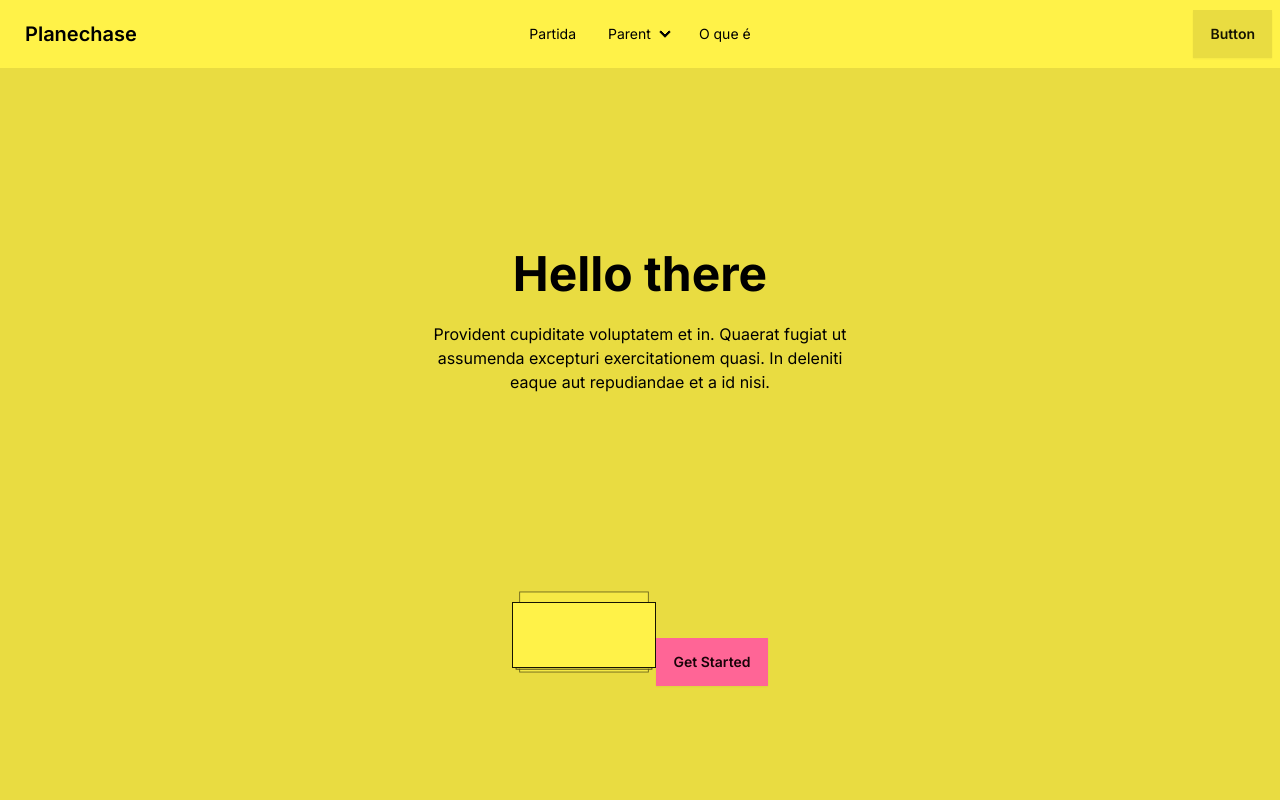
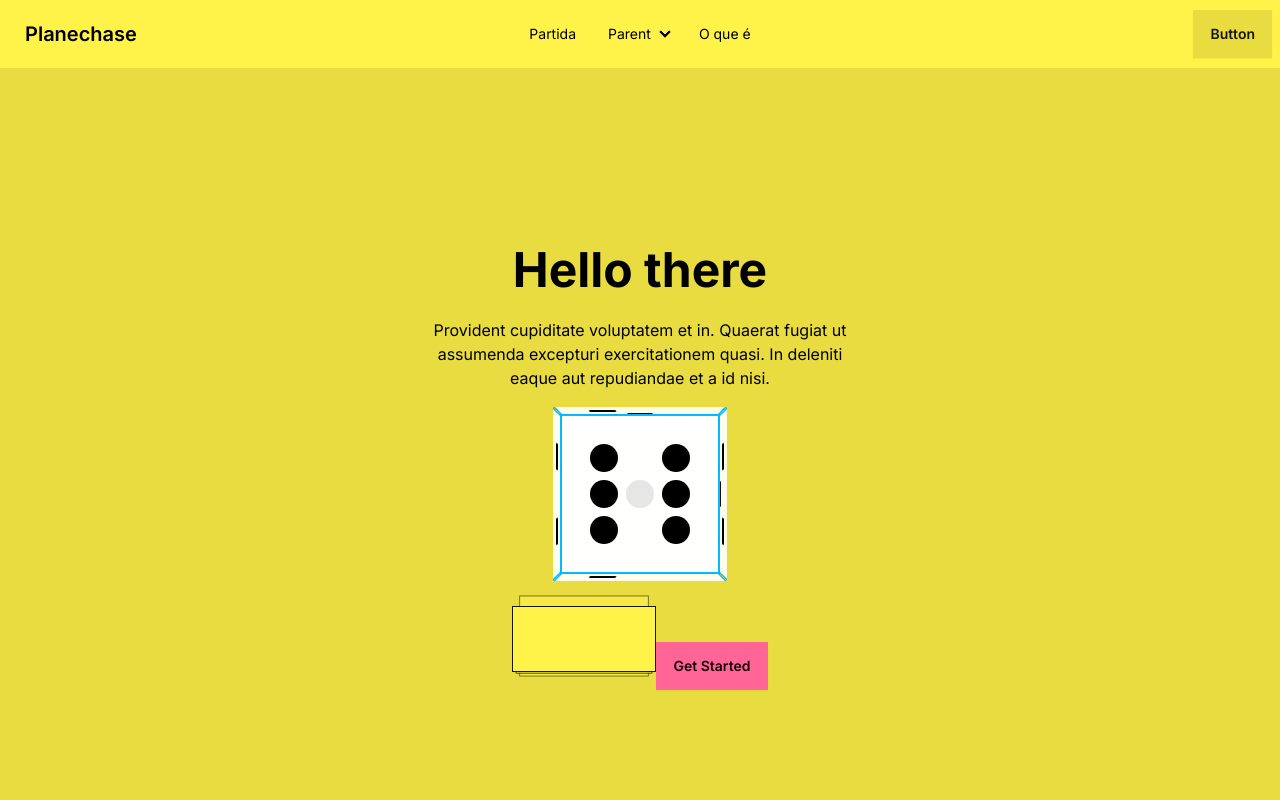
Before and after one commit to RaphaAmericano/planechase-app, a Next.js app in the folder frontend/: page / in a window 1280 px wide. Shown: the top 800 px of the page. Built offline with nearby package versions, Linux system fonts and the light colour scheme.

Commit message:
dice component styled

```diff
--- a/frontend/src/app/page.tsx
+++ b/frontend/src/app/page.tsx
@@ -8,7 +8,7 @@ export default function Home() {
         <div className="max-w-md">
           <h1 className="text-5xl font-bold">Hello there</h1>
           <p className="py-6">Provident cupiditate voluptatem et in. Quaerat fugiat ut assumenda excepturi exercitationem quasi. In deleniti eaque aut repudiandae et a id nisi.</p>
-          <div>
+          <div className="flex justify-center p4 mb-2">
 
           <Dice />
 
--- a/frontend/src/components/Dice/Dice.style.tsx
+++ b/frontend/src/components/Dice/Dice.style.tsx
@@ -1,16 +1,165 @@
 import styled from "styled-components"
 import { DiceContainerProps, DiceElementProps, DiceFaceContainerProps, DiceFaceProps, DotContainerProps, DotProps } from "./Dice.props"
-// @diceSize: 160px;
-// @dotSize: @diceSize*.18;
 
 const diceSize = 160
-const dotSize = `${diceSize * .18}`
+const dotSize = Math.round(((diceSize * .18) + Number.EPSILON) * 100 ) / 100
 
 const DiceContainer = styled.div<DiceContainerProps>`
     height: ${diceSize}px;
     width: ${diceSize}px;
     perspective: 1000px;
 `
+const DotContainer = styled.div<DotContainerProps>`
+    display:grid;
+    grid-template-columns: repeat(3, ${dotSize}px);
+    grid-template-rows: repeat(3, ${dotSize}px);
+    grid-gap: ${dotSize / 4}px ${dotSize / 4}px;
+`
+
+const Dot =  styled.div<DotProps>`
+    background-color: black;
+    border-radius: 50%;
+`
+
+const DiceFace = styled.div<DiceFaceProps>`
+    position:absolute;
+    height: ${diceSize}px;
+    width: ${diceSize}px;
+    outline: 2px solid #00BBFF;
+    outline-offset: -2px;
+    background-color: rgba(255,255,255,0.9);
+    display: flex;
+    justify-content: center;
+    align-items: center;
+    ${({ diceFace }: DiceElementProps ) => {
+        switch(diceFace){
+            case 6:
+                return`
+                    transform: translateX(0) translateY(0) translateZ(-${diceSize}/2);
+                    ${DotContainer}{
+                        ${Dot}:nth-child(1){
+                            grid-column: 1 / span 1;
+                            grid-row: 1 / span 1;
+                        }
+                        ${Dot}:nth-child(2){
+                            grid-column: 3 / span 1;
+                            grid-row: 3 / span 1;
+                        }
+                        ${Dot}:nth-child(3){
+                            grid-column: 1 / span 1;
+                            grid-row: 3 / span 1;
+                        }
+                        ${Dot}:nth-child(4){
+                            grid-column: 1 / span 1;
+                            grid-row: 2 / span 1;
+                        }
+                        ${Dot}:nth-child(5){
+                            grid-column: 3 / span 1;
+                            grid-row: 1 / span 1;
+                        }
+                        ${Dot}:nth-child(6){
+                            grid-column: 3 / span 1;
+                            grid-row: 2 / span 1;
+                        }
+                    }
+                `
+            case 5:
+                return `
+                    transform: translateX(50%) translateY(0%) translateZ(0) rotateY(90deg);
+                    ${DotContainer}{
+                        ${Dot}:nth-child(1){
+                            grid-column: 1 / span 1;
+                            grid-row: 1 / span 1;
+                        }
+                        ${Dot}:nth-child(2){
+                            grid-column: 1 / span 1;
+                            grid-row: 3 / span 1;
+                        }
+                        ${Dot}:nth-child(5){
+                            grid-column: 2 / span 1;
+                            grid-row: 2 / span 1;
+                        }
+                        ${Dot}:nth-child(3){
+                            grid-column: 3 / span 1;
+                            grid-row: 3 / span 1;
+                        }
+                        ${Dot}:nth-child(4){
+                            grid-column: 3 / span 1;
+                            grid-row: 1 / span 1;
+                        }
+                    }
+                `
+            case 4:
+                return `
+                transform: translateX(0) translateY(50%) translateZ(0) rotateX(90deg);
+                ${DotContainer}{
+                    ${Dot}:nth-child(1){
+                        grid-column: 1 / span 1;
+                        grid-row: 1 / span 1;
+                    }
+                    ${Dot}:nth-child(2){
+                        grid-column: 1 / span 1;
+                        grid-row: 3 / span 1;
+                    }
+                    ${Dot}:nth-child(3){
+                        grid-column: 3 / span 1;
+                        grid-row: 3 / span 1;
+                    }
+                    ${Dot}:nth-child(4){
+                        grid-column: 3 / span 1;
+                        grid-row: 1 / span 1;
+                    }
+                }
+            `
+            case 3:
+                return `
+                transform: translateX(0) translateY(-50%) translateZ(0) rotateX(90deg);
+                ${DotContainer}{
+                    ${Dot}:nth-child(1){
+                        grid-column: 3 / span 1;
+                        grid-row: 1 / span 1;
+                    }
+                    ${Dot}:nth-child(2){
+                        grid-column: 2 / span 1;
+                        grid-row: 2 / span 1;
+                    }
+                    ${Dot}:nth-child(3){
+                        grid-column: 1 / span 1;
+                        grid-row: 3 / span 1;
+                    }
+                }
+            `
+            case 2:
+                return `
+                transform: translateX(-50%) translateY(0%) translateZ(0) rotateY(90deg);
+                ${DotContainer}{
+                    ${Dot}:nth-child(1){
+                        grid-column: 3 / span 1;
+                        grid-row: 1 / span 1;
+                    }
+                    ${Dot}:nth-child(2){
+                        grid-column: 1 / span 1;
+                        grid-row: 3 / span 1;
+                    }
+                }
+            `
+            case 1:
+            default:
+                return `
+                    transform: translateX(0) translateY(0) translateZ(${diceSize}/2);
+                    ${DotContainer}{
+                        ${Dot}{
+                            grid-column: 2 / span 1;
+                            grid-row: 2 / span 1;
+                          }
+                    }
+                `
+            };
+        }
+    }
+`
+
+
 
 const DiceElement = styled.div<DiceElementProps>`
     height: ${diceSize}px;
@@ -35,32 +184,20 @@ const DiceElement = styled.div<DiceElementProps>`
             };
         }
     }
-`
-
-
-const DiceFace = styled.div<DiceFaceProps>``
-
-const Dot =  styled.div<DotProps>``
-
-const DotContainer = styled.div<DotContainerProps>`
-    ${Dot}{
-        grid-column: 2 / span 1;
-        grid-row: 2 / span 1;
-    }
-    ${Dot}:nth-child(1){
-        grid-column: 3 / span 1;
-        grid-row: 1 / span 1;
-    }
-    ${Dot}:nth-child(2){
-        grid-column: 2 / span 1;
-        grid-row: 2 / span 1;
-    }
-    ${Dot}:nth-child(3){
-        grid-column: 1 / span 1;
-        grid-row: 3 / span 1;
+    [class^="face"]{
+        position:absolute;
+        height: ${diceSize}px;
+        width: ${diceSize}px;
+        outline: 2px solid #00BBFF;
+        outline-offset: -2px;
+        background-color: rgba(255,255,255,0.9);
+        display: flex;
+        justify-content: center;
+        align-items: center;
     }
 
 `
+
 const DiceFaceContainer = styled.div<DiceFaceContainerProps>`
     [class^="face"]{
         position:absolute;
--- a/frontend/src/components/Dice/Dice.tsx
+++ b/frontend/src/components/Dice/Dice.tsx
@@ -29,7 +29,7 @@ function Dice(){
     //     setIntrvl(interval);
     // }
     return ( <DiceContainer>
-      <DiceFaceContainer diceFace={1}>
+        <DiceElement diceFace={1}>
           <DiceFace diceFace={1}>
             <DotContainer>
               <Dot />
@@ -75,7 +75,7 @@ function Dice(){
               <Dot />
             </DotContainer>
             </DiceFace>
-      </DiceFaceContainer>
+        </DiceElement>
     </DiceContainer>)
 }
 
```
Lines whose indentation alone changed are shown as unchanged.
